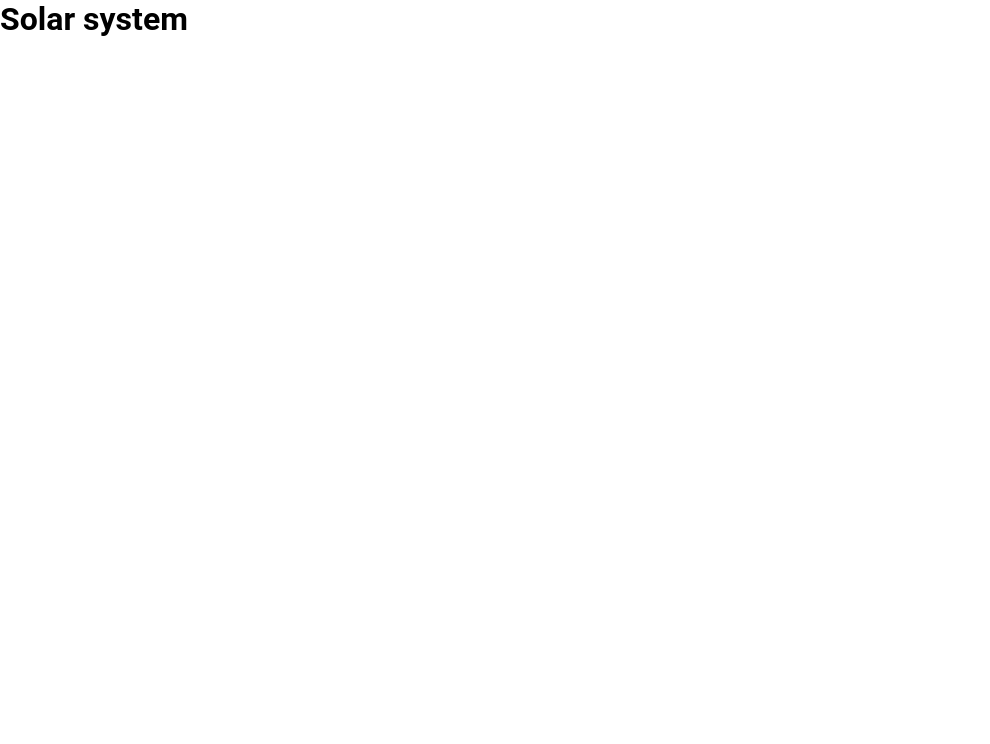
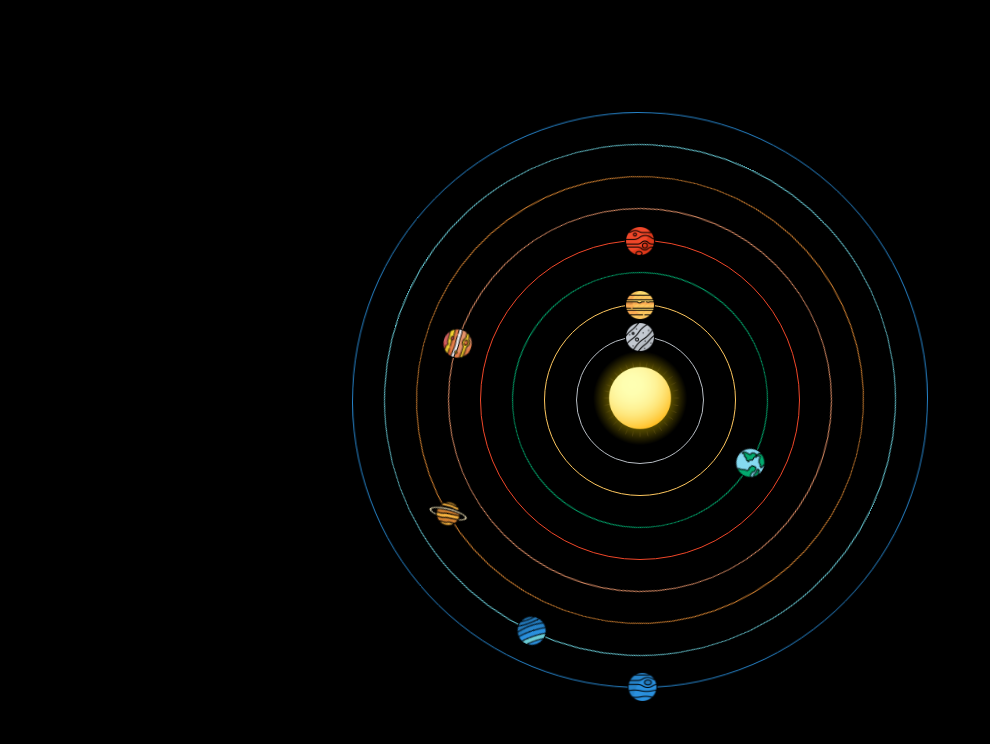
Before and after one commit to Patern14/Solar_System, a plain HTML site: page index.html in a window 1280 px wide. Shown: the whole page, without its empty margins (0-990 px from the left). Drawn offline with Linux system fonts and the light colour scheme.

Commit message:
Planets, orbits, rotation ok.

```diff
--- a/index.html
+++ b/index.html
@@ -7,12 +7,56 @@
     <title>Solar System CSS</title>
     <link rel="stylesheet" href="style.css">
     <script src="app.js" defer></script>  <!-- Defer -->
+    <link rel="solar system icon" type="image/jpg" href="images/solar-system.png"/>
     <meta name="description" content="Solar system model made with CSS"/>
 </head>
 
 <body>
-    <h1>Solar system</h1>
+    <!-- <header>
+        <h1>Solar system</h1>
+    </header> -->
 
+    <div id="system">
+        <div class="sun" id="sun">
+            <img src="images/sun.png" alt="" class="sun_image">
+        </div>
 
+        <div class="planet" id="mercury">
+            <img src="images/mercury.png" alt="mercury" class="planet_image">
+        </div>
+
+        <div class="planet" id="venus">
+            <img src="images/venus.png" alt="venus" class="planet_image">
+        </div>
+
+        <div class="planet" id="earth">
+            <img src="images/worldwide.png" alt="earth" class="planet_image">
+        </div>
+
+        <div class="planet" id="mars">
+            <img src="images/mars.png" alt="mars" class="planet_image">
+        </div>
+
+        <div class="planet" id="jupiter">
+            <img src="images/jupiter.png" alt="jupiter" class="planet_image">
+        </div>
+
+        <div class="planet" id="saturn">
+            <img src="images/saturn.png" alt="saturn" class="planet_image">
+        </div>
+
+        <div class="planet" id="uranus">
+            <img src="images/uranus.png" alt="uranus" class="planet_image">
+        </div>
+
+        <div class="planet" id="neptune">
+            <img src="images/neptune.png" alt="neptune" class="planet_image">
+        </div>
+
+    </div>
+
+    <!-- <footer>
+        <h1>Footer</h1>
+    </footer> -->
 </body>
 </html>
--- a/style.css
+++ b/style.css
@@ -4,3 +4,102 @@
   margin: 0;
   padding: 0;
 }
+
+#system {
+  outline: 1px solid green;
+  outline-offset: -1;
+  background: rgb(0, 0, 0);
+  position: relative;
+  width: 100vw;
+  height: 100vh;
+}
+
+img {
+  width: 30px;
+}
+
+/* Sun ======================================================== */
+#sun {
+  position: absolute;
+  top: 50%;
+  left: 50%;
+  transform: translate(-50%, -50%);
+}
+.sun_image {
+  width: 100px;
+}
+
+/* Planets ==================================================== */
+.planet {
+  position: absolute;
+  top: 50%;
+  left: 50%;
+  border: 1px solid grey;
+  border-radius: 50%;
+  transform: translate(-50%, -50%);
+  /* animation: year_rotation 10000ms 1s linear infinite; */
+}
+.planet_image {
+  position: absolute;
+  top: -0vw;
+  left: 50%;
+  transform: translate(-50%, -50%);
+}
+
+#mercury {
+  width: 10vw;
+  height: 10vw;
+  border: 1px solid #b7bdc4;
+  animation: year_rotation 1000ms 1s linear infinite;
+}
+#venus {
+  width: 15vw;
+  height: 15vw;
+  border: 1px solid #ffc85f;
+  animation: year_rotation 2000ms 1s linear infinite;
+}
+#earth {
+  width: 20vw;
+  height: 20vw;
+  border: 1px solid #03aa6f;
+  animation: year_rotation 3000ms 1s linear infinite;
+}
+#mars {
+  width: 25vw;
+  height: 25vw;
+  border: 1px solid #f04729;
+  animation: year_rotation 4000ms 1s linear infinite;
+}
+#jupiter {
+  width: 30vw;
+  height: 30vw;
+  border: 1px solid #e5936a;
+  animation: year_rotation 5000ms 1s linear infinite;
+}
+#saturn {
+  width: 35vw;
+  height: 35vw;
+  border: 1px solid #d18030;
+  animation: year_rotation 6000ms 1s linear infinite;
+}
+#uranus {
+  width: 40vw;
+  height: 40vw;
+  border: 1px solid #69ccd7;
+  animation: year_rotation 7000ms 1s linear infinite;
+}
+#neptune {
+  width: 45vw;
+  height: 45vw;
+  border: 1px solid #2683c9;
+  animation: year_rotation 8000ms 1s linear infinite;
+}
+
+@keyframes year_rotation {
+  from {
+    transform: translate(-50%, -50%) rotate(0deg);
+  }
+  to {
+    transform: translate(-50%, -50%) rotate(359deg);
+  }
+}
```
Also changed, not shown: images/jupiter.png (added), images/mars.png (added), images/mercury.png (added), images/neptune.png (added), images/saturn.png (added), images/solar-system (1).png (added), images/solar-system.png (added), images/sun.png (added), images/sun_2.png (added), images/uranus.png (added), images/venus.png (added), images/worldwide.png (added).
